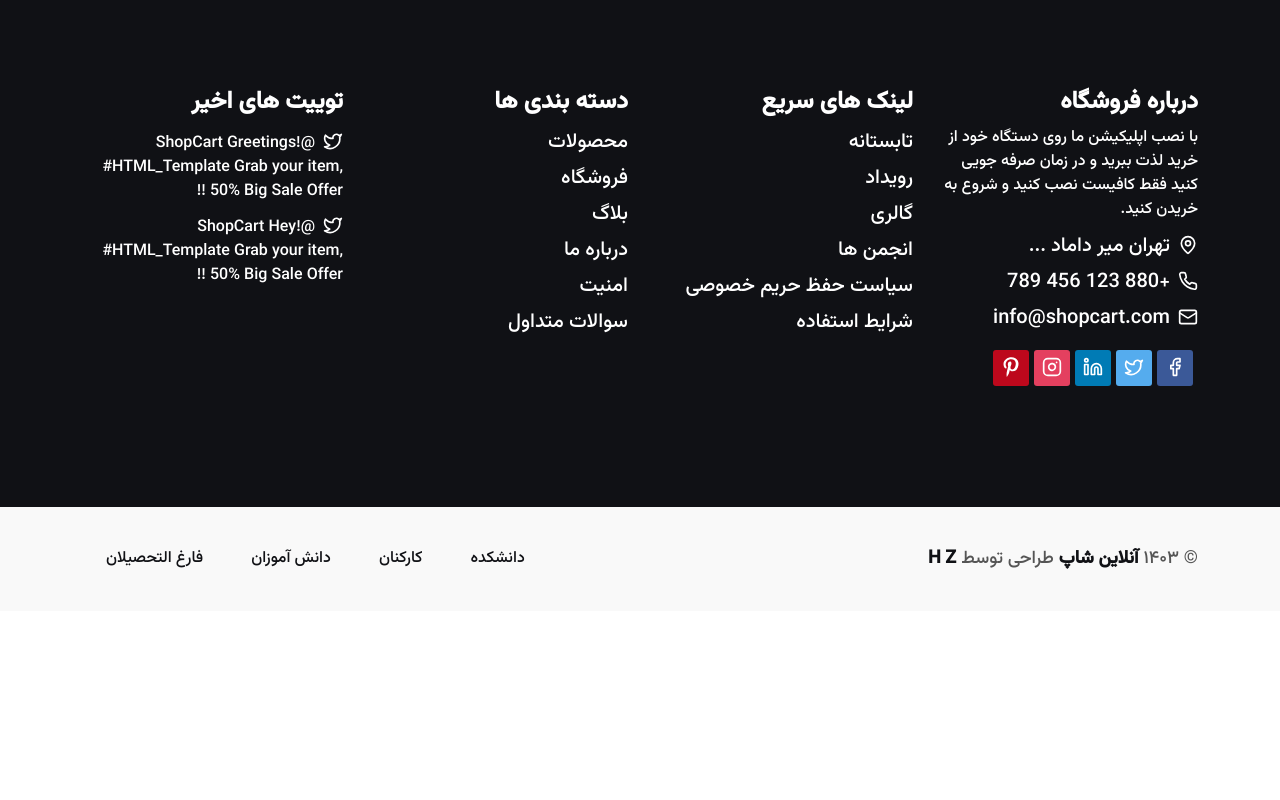
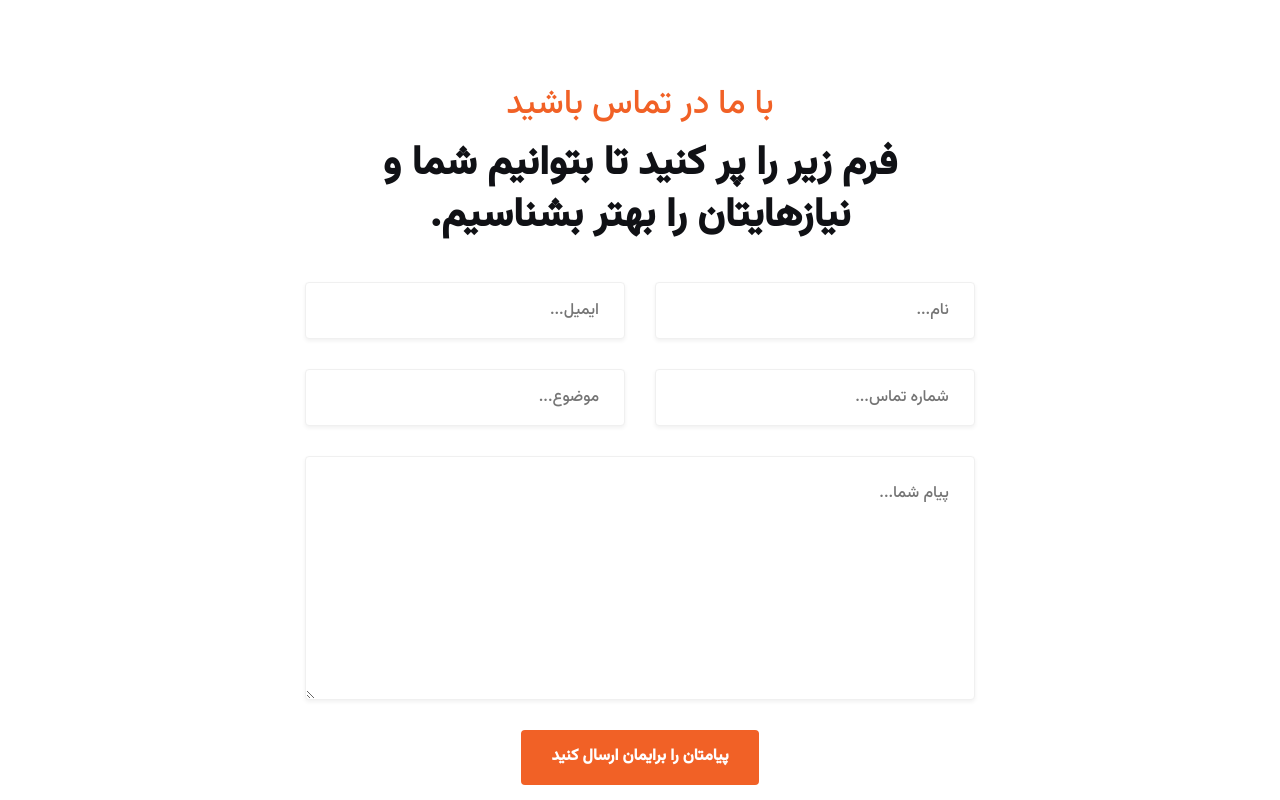
Before and after one commit to Hossein1371za/onlineshopping-vite-react-reactbootstrap, a React (Vite) app: page /contact in a window 1280 px wide. Shown: the part 1300-2100 px from the top of the page. Before the commit the page ends 1911 px from the top, so only its background shows below. Built offline with nearby package versions, Linux system fonts and the light colour scheme.

Commit message:
form contact

```diff
--- a/src/contactPage/Contact.jsx
+++ b/src/contactPage/Contact.jsx
@@ -70,6 +70,38 @@ const Contact = () => {
           </div>
         </div>
       </div>
+      <div className="contact-section padding-tb">
+        <div className="container">
+          <div className="section-header text-center">
+            <span className="subtitle">{conSubTitle}</span>
+            <h2 className="title">{conTitle}</h2>
+          </div>
+          <div className="section-wrapper">
+                  <form className="contact-form">
+                    <div className="form-group">
+                      <input type="text" name="name" id="name" placeholder="نام..."/>
+                    </div>
+                    <div className="form-group">
+                      <input type="email" name="email" id="email" placeholder="ایمیل..."/>
+                    </div>
+                    <div className="form-group">
+                      <input type="number" name="number" id="number" placeholder="شماره تماس..."/>
+                    </div>
+                    <div className="form-group">
+                      <input type="text" name="subject" id="subject" placeholder="موضوع..."/>
+                    </div>
+                    <div className="form-group w-100">
+                      <textarea name="massage" id="massage" rows="8" placeholder="پیام شما..."></textarea>
+                    </div>
+                    <div className="form-group w-100 text-center">
+                      <button className="lab-btn">
+                        <span>{btnText}</span>
+                      </button>
+                    </div>
+                  </form>
+          </div>
+        </div>
+      </div>
     </div>
   );
 };
```
